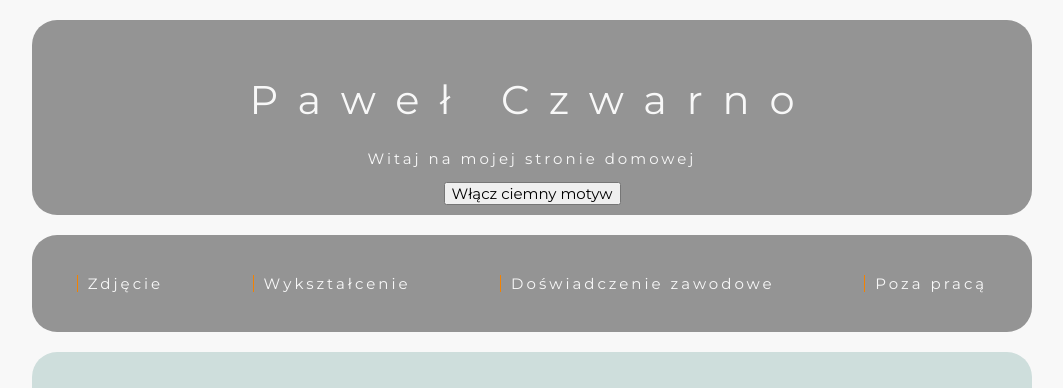
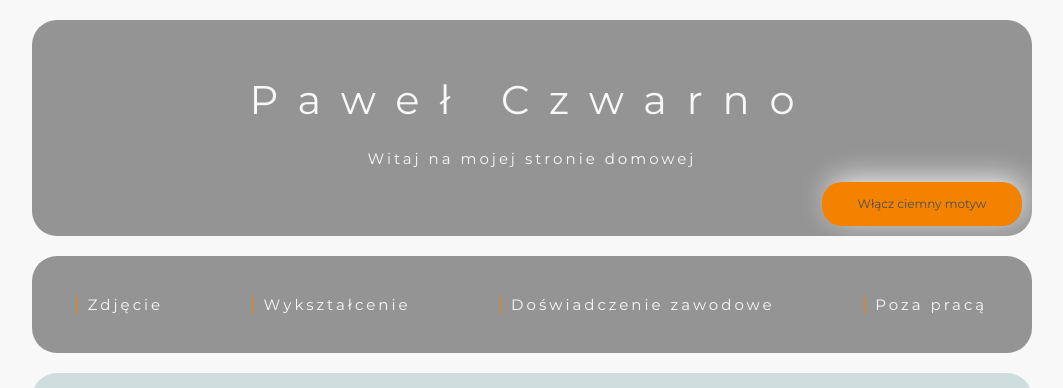
Before and after one commit to Pawel-Czwarno/homepage, a plain HTML site: page index.html in a window 1280 px wide. Shown: the top 388 px of the page, without its empty margins (108-1171 px from the left). Drawn offline with nearby package versions, Linux system fonts and the light colour scheme.

Commit message:
third update

```diff
--- a/JS/script.js
+++ b/JS/script.js
@@ -2,7 +2,7 @@ console.log("Witaj na stronie domowej Pawła Czwarno!");
 
 let body = document.querySelector(".js-body");
 let themeName = document.querySelector(".js-themeName");
-let buttonTheme = document.querySelector(".js-navigation__buttonTheme");
+let buttonTheme = document.querySelector(".js-header__buttonTheme");
 let buttonPhoto = document.querySelector(".js-article__buttonPhoto");
 let photo = document.querySelector(".js-article__photo");
 let photoToggle = document.querySelector(".js-photoToggle");
--- a/index.html
+++ b/index.html
@@ -25,8 +25,8 @@
     <header class="header">
         <h1 class="header__title">Paweł Czwarno</h1>
         <p>Witaj na mojej stronie domowej</p>
-        <div class="navigation__button">
-            <button class="navigation__buttonTheme js-navigation__buttonTheme">Włącz <span
+        <div class="header__button">
+            <button class="header__buttonTheme js-header__buttonTheme">Włącz <span
                     class="js-themeName">ciemny</span> motyw</button>
         </div>
     </header>
```
